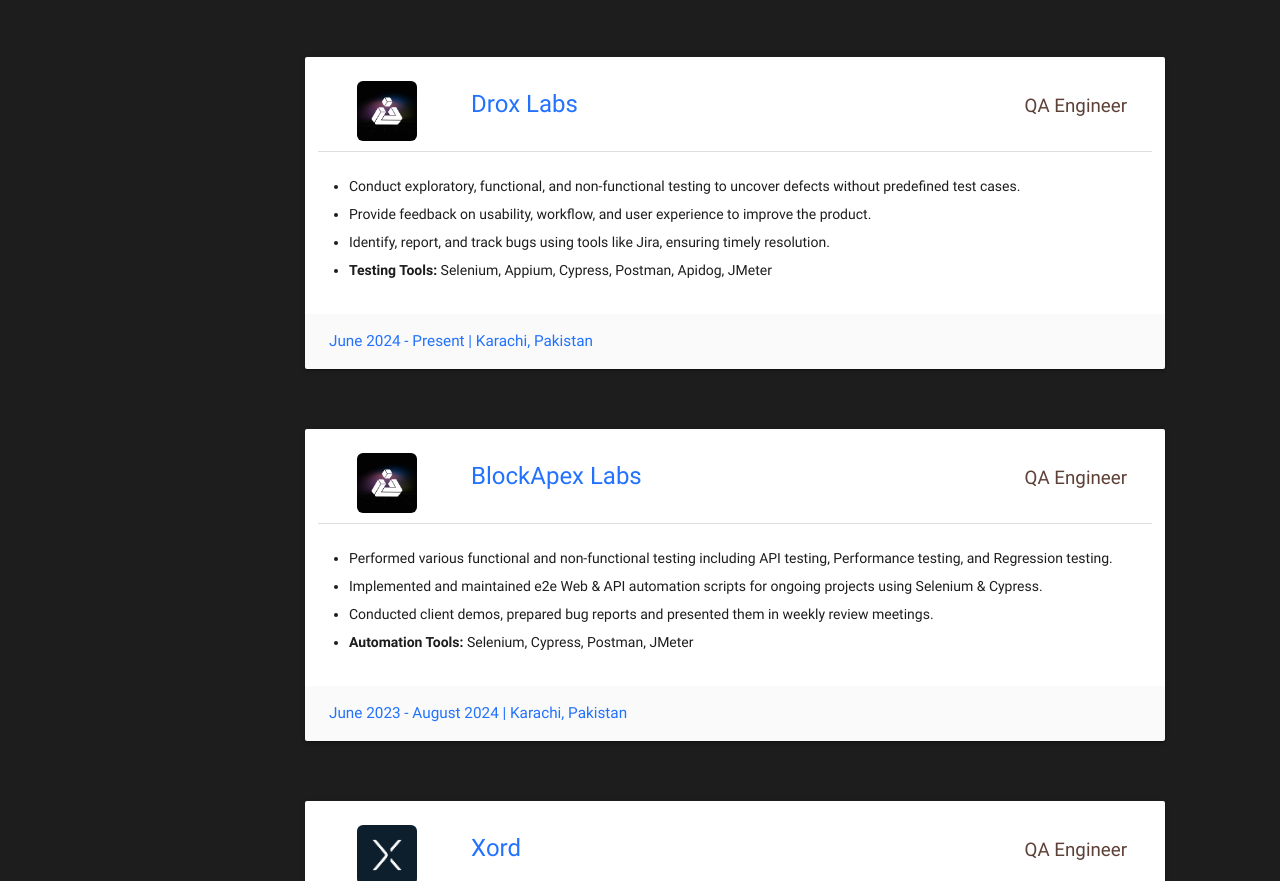
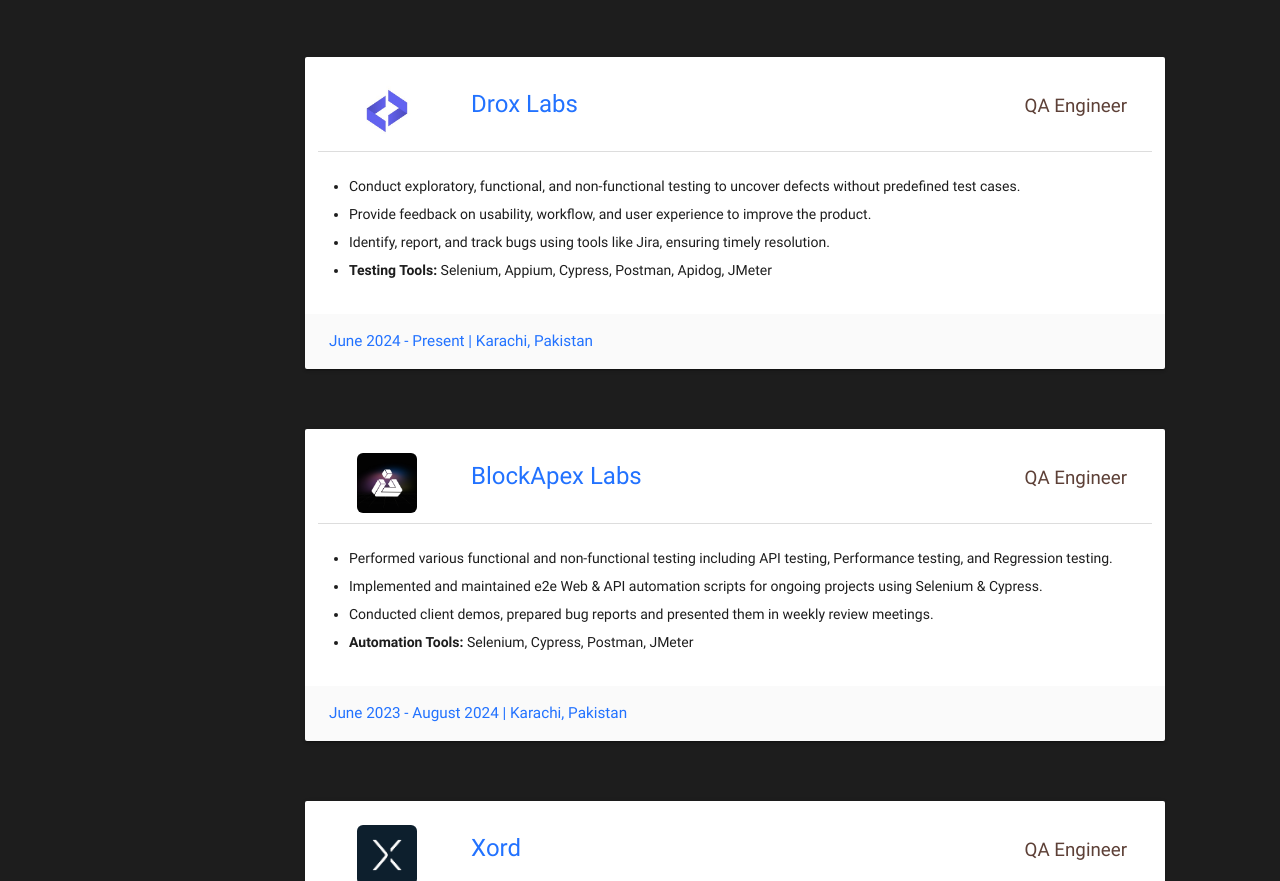
Before and after one commit to aqib-mehmood/aqib-mehmood.github.io, a plain HTML site: page index.html in a window 1280 px wide. Shown: the part 1626-2507 px from the top of the page. Drawn offline with nearby package versions, Linux system fonts and the light colour scheme.

Commit message:
Update index.html

```diff
--- a/index.html
+++ b/index.html
@@ -296,7 +296,7 @@
           <div class="card-content">
             <div class="row">
               <div class="col s12 m2">
-                <a href="https://www.droxlabs.com/" target="_blank"><img alt="Drox logo" src="/assets/img/ba-logo.jpg"
+                <a href="https://www.droxlabs.com/" target="_blank"><img alt="Drox logo" src="/assets/img/droxhq_logo.jpg"
                     class="responsive-img center-block" style="border-radius: 10%;" /></a>
               </div>
               <!-- <div class="col s12 m10"> -->
```
